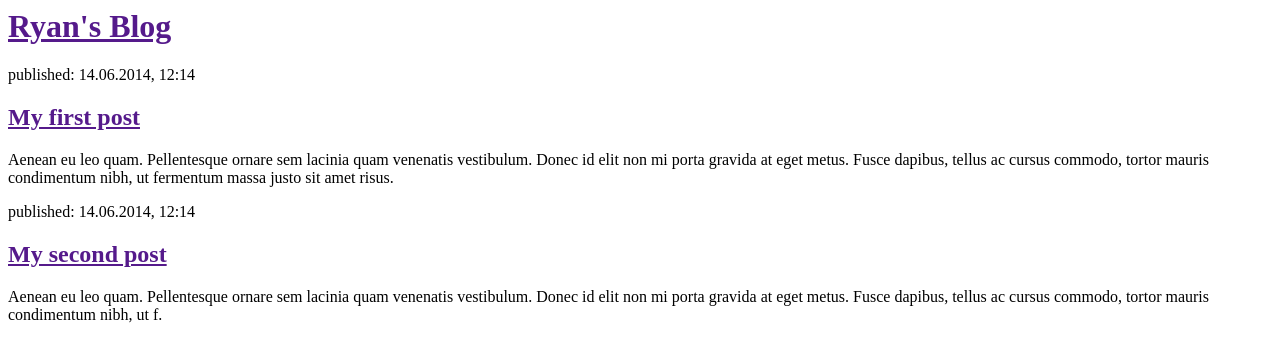
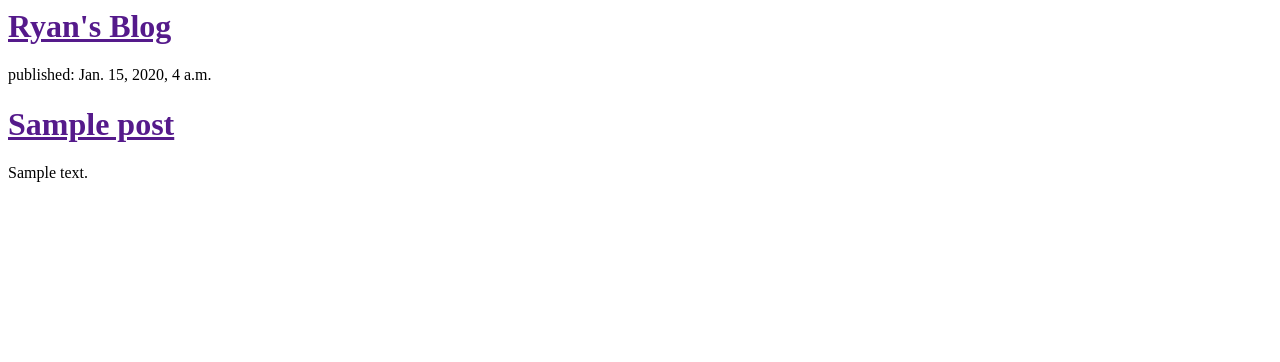
Before and after one commit to diamonddelt/django-blog, a Django app: page / in a window 1280 px wide. Shown: the top 362 px of the page. Run offline with Django 3.2, Linux system fonts and the light colour scheme; tables that the repository leaves empty hold one stand-in row (values such as "Sample post").

Commit message:
added some custom Django templating logic to display blog posts

```diff
--- a/blog/templates/blog/post_list.html
+++ b/blog/templates/blog/post_list.html
@@ -8,14 +8,13 @@
       </div>
 
       <div>
-          <p>published: 14.06.2014, 12:14</p>
-          <h2><a href="">My first post</a></h2>
-          <p>Aenean eu leo quam. Pellentesque ornare sem lacinia quam venenatis vestibulum. Donec id elit non mi porta gravida at eget metus. Fusce dapibus, tellus ac cursus commodo, tortor mauris condimentum nibh, ut fermentum massa justo sit amet risus.</p>
-      </div>
-
-      <div>
-          <p>published: 14.06.2014, 12:14</p>
-          <h2><a href="">My second post</a></h2>
-          <p>Aenean eu leo quam. Pellentesque ornare sem lacinia quam venenatis vestibulum. Donec id elit non mi porta gravida at eget metus. Fusce dapibus, tellus ac cursus commodo, tortor mauris condimentum nibh, ut f.</p>
+        <!-- Django template loop logic using the 'posts' -->
+        {% for post in posts %}
+          <div>
+              <p>published: {{ post.published_date }}</p>
+              <h1><a href="">{{ post.title }}</a></h1>
+              <p>{{ post.text|linebreaks }}</p>
+          </div>
+        {% endfor %}
       </div>
 </html>
--- a/blog/views.py
+++ b/blog/views.py
@@ -1,6 +1,10 @@
 from django.shortcuts import render
+from django.utils import timezone
+from .models import Post
 
 # Create your views here.
 
 def post_list(request):
-    return render(request, 'blog/post_list.html', {})
+    # the 'posts' variable becomes the 'QuerySet'
+    posts = Post.objects.all()
+    return render(request, 'blog/post_list.html', {'posts': posts})
```
